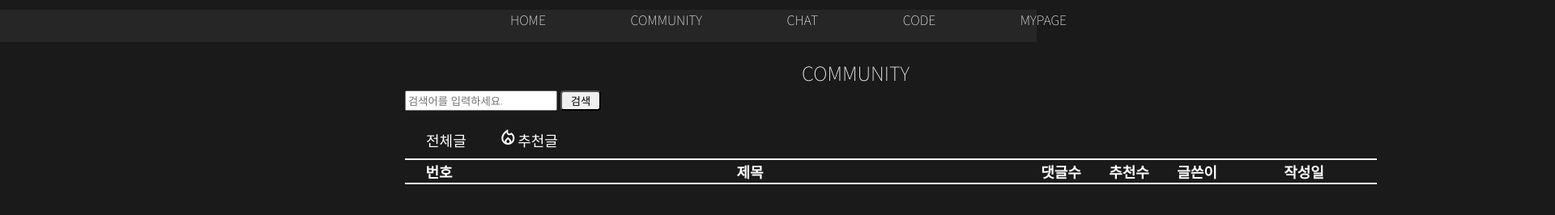
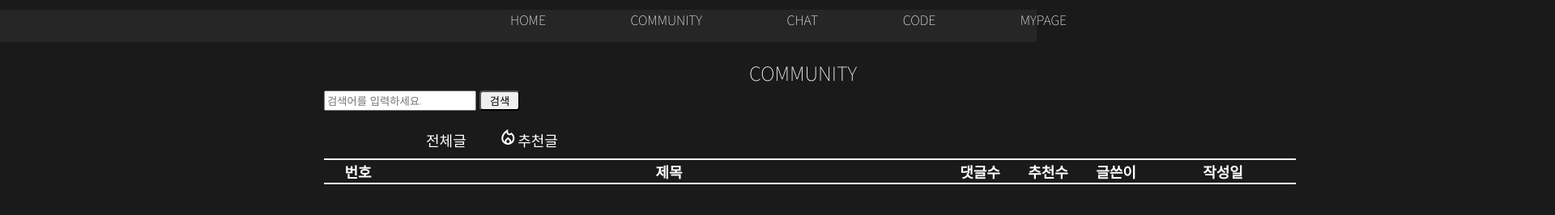
Before and after one commit to Namaranth/codeup, a website: page views/Community.html in a window 1280 px wide. Shown: the part 232-498 px from the top of the page at 81% size, 1920 px wide, since content can reach past the window. Drawn offline with nearby package versions, Linux system fonts and the light colour scheme; files that its build step writes are made by us from their sources.

Commit message:
update:css

```diff
--- a/public/style/styleC.css
+++ b/public/style/styleC.css
@@ -297,7 +297,8 @@ body{
     width: 140px;
     height: 40px;
     font-size: 24px;
-    margin: 20px 990px 0;
+    margin: 20px 0 0;
+    margin-left: 925px;
 }
 .community-select{
     width: 1200px;
@@ -306,7 +307,8 @@ body{
 }
 
 .community-search {
-    margin: 0 500px 20px;
+    margin: 0 0 20px;
+    margin-left: 400px;
 }
 #community-searchBar {
     font-family: 'Noto Sans KR',sans-serif;
@@ -340,7 +342,8 @@ margin: 15px;
     font-family: 'Noto Sans KR',sans-serif;
     font-size: 18px;
     width: 1200px;
-    margin: 10px 500px 0;
+    margin: 10px 0 0;
+    margin-left: 400px;
 }
 
 #community-twit-id {
@@ -381,7 +384,7 @@ margin: 15px;
     width: 80px;
     border-radius: 3px;
     margin-top: 40px;
-    margin-left: 1630px;
+    margin-left: 1520px;
 }
 
 .community-page-class-wrap {
```
